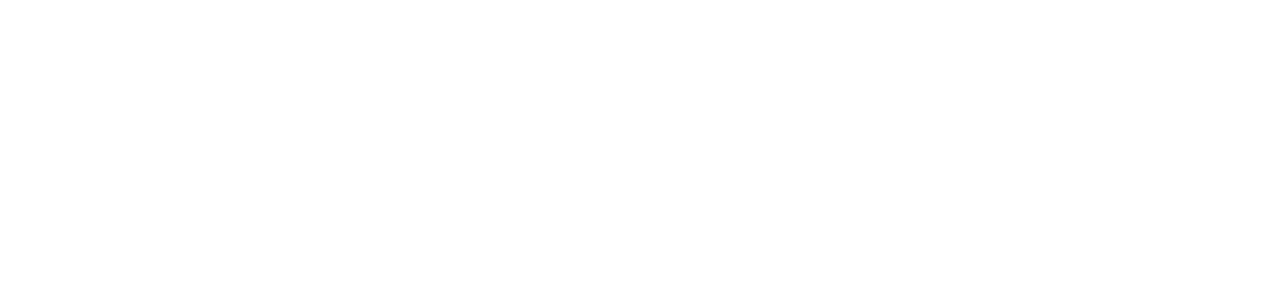
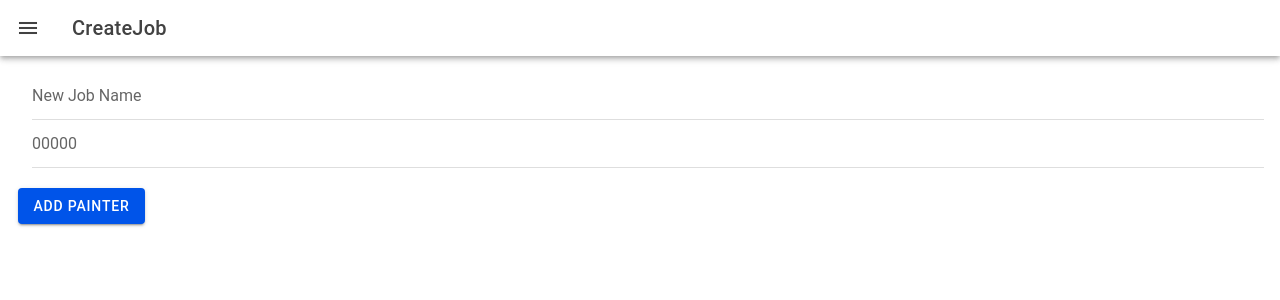
Before and after one commit to Irishwolf13/paintShop2, a React (Vite) app: page /createJob in a window 1280 px wide. Shown: the top 300 px of the page. Built offline with nearby package versions, Linux system fonts and the light colour scheme.

Commit message:
added painters

```diff
--- a/src/App.tsx
+++ b/src/App.tsx
@@ -1,7 +1,8 @@
 import { Redirect, Route } from 'react-router-dom';
 import { IonApp, IonRouterOutlet, setupIonicReact } from '@ionic/react';
 import { IonReactRouter } from '@ionic/react-router';
-import Home from './pages/Home';
+import Home from './pages/Home/Home';
+import CreateJob from './pages/CreateJob/CreateJob';
 
 /* Core CSS required for Ionic components to work properly */
 import '@ionic/react/css/core.css';
@@ -42,6 +43,9 @@
         <Route exact path="/home">
           <Home />
         </Route>
+        <Route exact path="/createJob">
+          <CreateJob />
+        </Route>
         <Route exact path="/">
           <Redirect to="/home" />
         </Route>
--- /dev/null
+++ b/src/components/ActionSheet/ActionSheet.tsx
@@ -0,0 +1,37 @@
+import { IonActionSheet, IonButton } from "@ionic/react";
+
+interface ContainerProps {
+  buttonText?: string;
+  popupText?: string;
+  triggerId: string;
+  additionalButtons?: { name: string; handler?: () => void }[];
+}
+
+const ActionSheet: React.FC<ContainerProps> = ({ buttonText, triggerId, popupText, additionalButtons }) => {
+  const myButtonText = buttonText || 'Click Me';
+  const myPopupText = popupText || 'Default Text';
+  const myCancelButton = { text: 'Cancel', role: 'cancel', data: { action: 'cancel' } };
+  const defaultAction = () => { console.log('No function passed in.') };
+
+  const extraButtons = (additionalButtons || []).map(buttonInfo => ({
+    text: buttonInfo.name,
+    role: buttonInfo.name.toLowerCase() === 'delete' ? 'destructive' : 'custom',
+    handler: buttonInfo.handler || defaultAction
+  }));
+
+  return (
+    <>
+      <IonButton id={triggerId}>{ myButtonText }</IonButton>
+      <IonActionSheet
+        trigger={triggerId}
+        header={myPopupText}
+        buttons={[
+          ...extraButtons,
+          myCancelButton,
+        ]}
+      ></IonActionSheet>
+    </>
+  );
+};
+
+export default ActionSheet;
--- /dev/null
+++ b/src/pages/CreateJob/CreateJob.tsx
@@ -0,0 +1,91 @@
+import { InputChangeEventDetail, IonButton, IonButtons, IonContent, IonHeader, IonIcon, IonInput, IonItem, IonLabel, IonList, IonMenuButton, IonPage, IonTitle, IonToolbar } from '@ionic/react';
+import MainMenu from '../../components/MainMenu/MainMenu';
+import { useState } from 'react';
+import { closeCircleOutline } from 'ionicons/icons';
+
+interface Painter { id: number; name: string }
+interface Job { name?: string, number?: number, painters?: Painter }
+
+const CreateJob: React.FC = () => {
+  const [newJob, setNewJob] = useState<Job>({});
+  const [painters, setPainters] = useState<Painter[]>([]);
+
+  const handleNameChanged = (event: CustomEvent<InputChangeEventDetail>) => {
+    setNewJob({ ...newJob, name: event.detail.value ?? '' });
+  };
+
+  const handleNumberChange = (event: CustomEvent<InputChangeEventDetail>) => {
+    const numValue = event.detail.value ? parseFloat(event.detail.value) : undefined;
+    setNewJob({ ...newJob, number: numValue });
+  };
+
+  const handlePainterNameChange = (event: CustomEvent<InputChangeEventDetail>, myId: number) => {
+    setPainters(painters.map(painter =>
+      painter.id === myId ? { ...painter, name: event.detail.value ?? '' } : painter
+    ));
+  };
+
+  const handleAddPainter = () => {
+    // Dummy implementation for adding a painter item
+    const newId = painters.length > 0 ? painters[painters.length - 1].id + 1 : 1;
+    const newPainter = { id: newId, name: '' };
+    setPainters([...painters, newPainter]);
+  };
+
+  const handleRemovePainter = (myId: any) => {
+    const filteredPainters = painters.filter(painter => painter.id !== myId);
+    setPainters(filteredPainters);
+  };
+
+  const displayPainters = () => {
+    return painters.map(painter => (
+      <IonItem key={painter.id}>
+        <IonInput
+          labelPlacement="floating"
+          label='Painter'
+          onIonChange={(e) => handlePainterNameChange(e, painter.id)}
+        ></IonInput>
+        <IonIcon onClick={(e) => handleRemovePainter(painter.id)} slot="end" icon={closeCircleOutline} size="small"></IonIcon>
+      </IonItem>
+    ));
+  };
+
+  return (
+    <>
+      <MainMenu />
+      <IonPage id="main-content">
+        <IonHeader>
+          <IonToolbar>
+            <IonTitle>CreateJob</IonTitle>
+            <IonButtons slot="start">
+              <IonMenuButton></IonMenuButton>
+            </IonButtons>
+          </IonToolbar>
+        </IonHeader>
+        <IonContent className="ion-padding">
+          <IonItem>
+            <IonInput
+              value={newJob.name}
+              placeholder="New Job Name"
+              onIonChange={handleNameChanged}
+            ></IonInput>
+          </IonItem>
+          <IonItem>
+            <IonInput
+              value={newJob.number?.toString()}
+              type="number"
+              placeholder="00000"
+              onIonChange={handleNumberChange}
+            ></IonInput>
+          </IonItem>
+            <IonList>
+              {displayPainters()}
+            </IonList>
+          <IonButton onClick={handleAddPainter}>Add Painter</IonButton>
+        </IonContent>
+      </IonPage>
+    </>
+  );
+};
+
+export default CreateJob;
--- a/src/pages/Home.css
+++ /dev/null
@@ -1,3 +0,0 @@
-.test {
-    height: 200%;
-}
--- a/src/pages/Home.tsx
+++ /dev/null
@@ -1,26 +0,0 @@
-import { IonButtons, IonContent, IonHeader, IonMenuButton, IonPage, IonTitle, IonToolbar } from '@ionic/react';
-import MainMenu from '../components/MainMenu/MainMenu';
-import './Home.css';
-
-const Home: React.FC = () => {
-  return (
-    <>
-      <MainMenu />
-      <IonPage id="main-content">
-        <IonHeader>
-          <IonToolbar>
-            <IonTitle>Home</IonTitle> {/* Added "Home" title */}
-            <IonButtons slot="start">
-              <IonMenuButton></IonMenuButton>
-            </IonButtons>
-          </IonToolbar>
-        </IonHeader>
-        <IonContent className="ion-padding">
-          Main Page Info
-        </IonContent>
-      </IonPage>
-    </>
-  );
-};
-
-export default Home;
--- /dev/null
+++ b/src/pages/Home/Home.css
@@ -0,0 +1,3 @@
+.textRight {
+    text-align: right;
+}
--- /dev/null
+++ b/src/pages/Home/Home.tsx
@@ -0,0 +1,42 @@
+import { IonButtons, IonContent, IonHeader, IonMenuButton, IonPage, IonTitle, IonToolbar } from '@ionic/react';
+import MainMenu from '../../components/MainMenu/MainMenu';
+// import ActionSheet from '../../components/ActionSheet/ActionSheet';
+import './Home.css';
+
+const Home: React.FC = () => {
+  // const editMe = () => { console.log('I am Edited') }
+  // const saveMe = () => { console.log('I am Saved') }
+  // const deleteMe = () => { console.log('I am BaLeted') }
+
+  return (
+    <>
+      <MainMenu />
+      <IonPage id="main-content">
+        <IonHeader>
+          <IonToolbar>
+            <IonTitle>Home</IonTitle>
+            <IonButtons slot="start">
+              <IonMenuButton></IonMenuButton>
+            </IonButtons>
+          </IonToolbar>
+        </IonHeader>
+        <IonContent className="ion-padding">
+        {/* <ActionSheet
+          buttonText="Open"
+          triggerId="myTrigger"
+          popupText='Frank'
+          additionalButtons={
+            [
+              {name: 'Edit', handler: editMe},
+              {name:'Save', handler: saveMe},
+              {name: 'Delete', handler: deleteMe},
+            ]
+          }
+        /> */}
+        </IonContent>
+      </IonPage>
+    </>
+  );
+};
+
+export default Home;
```
